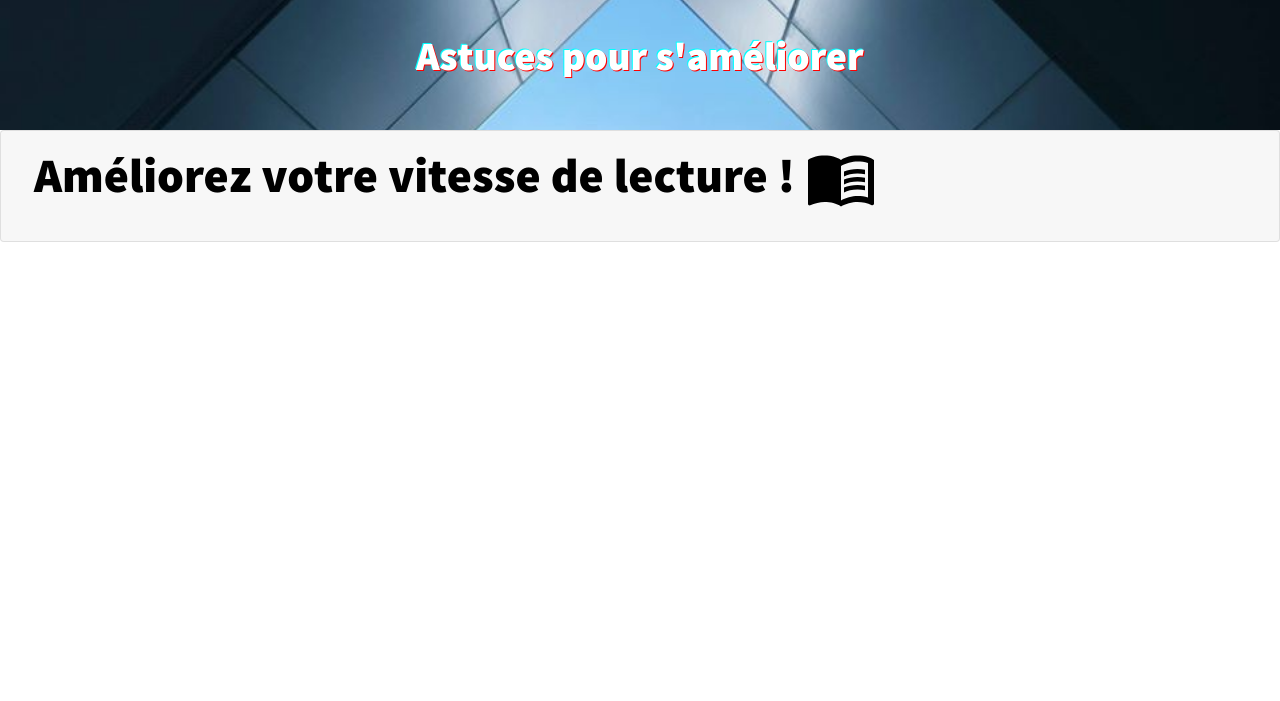
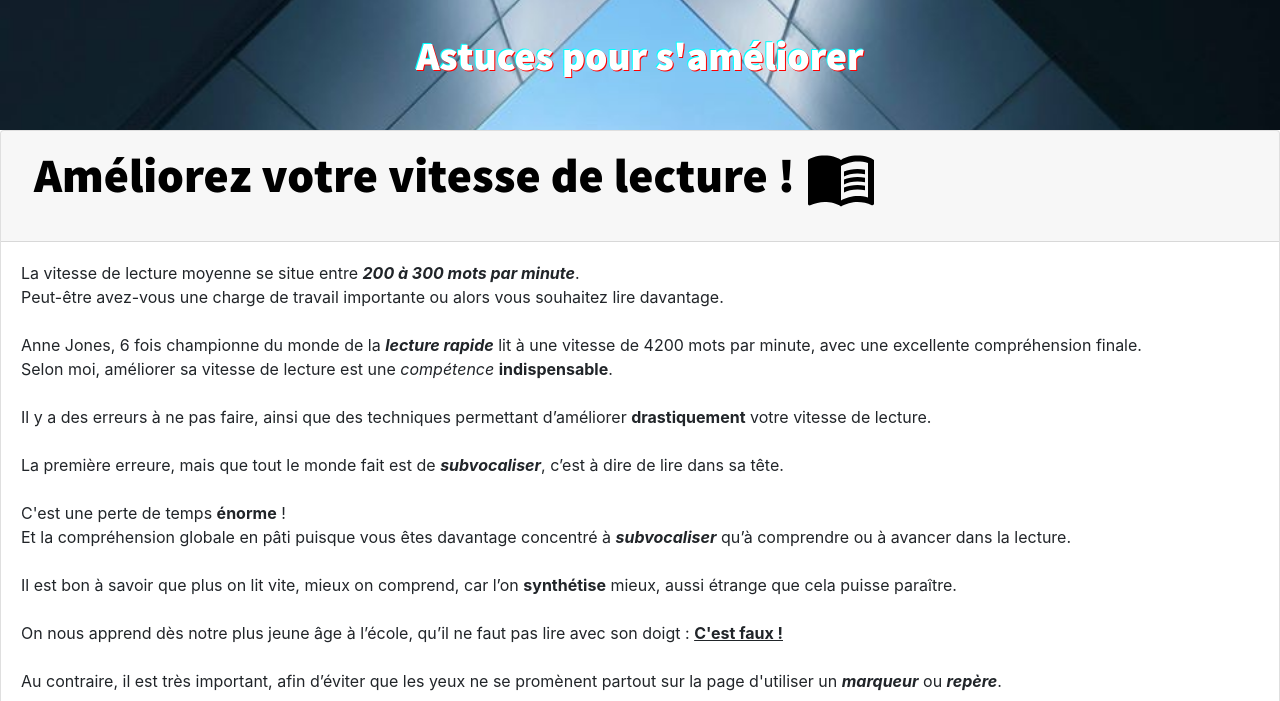
Before and after one commit to HailHide/lifehackings, a plain HTML site: page index.html in a window 1280 px wide. Shown: the part 99-800 px from the top of the page. Drawn offline with nearby package versions, Linux system fonts and the light colour scheme.

Commit message:
Update index.html
Set added class="show" on class="collapse show"

```diff
--- a/index.html
+++ b/index.html
@@ -50,7 +50,7 @@
         </button>
       </h2>
     </div>
-    <div id="collapseOne" class="collapse" aria-labelledby="headingOne" data-parent="#accordionExample">
+    <div id="collapseOne" class="collapse show" aria-labelledby="headingOne" data-parent="#accordionExample">
       <div class="card-body">
 	<article>
         <p>La vitesse de lecture moyenne se situe entre <em><strong>200 à 300 mots par minute</strong></em>.<br>
```
